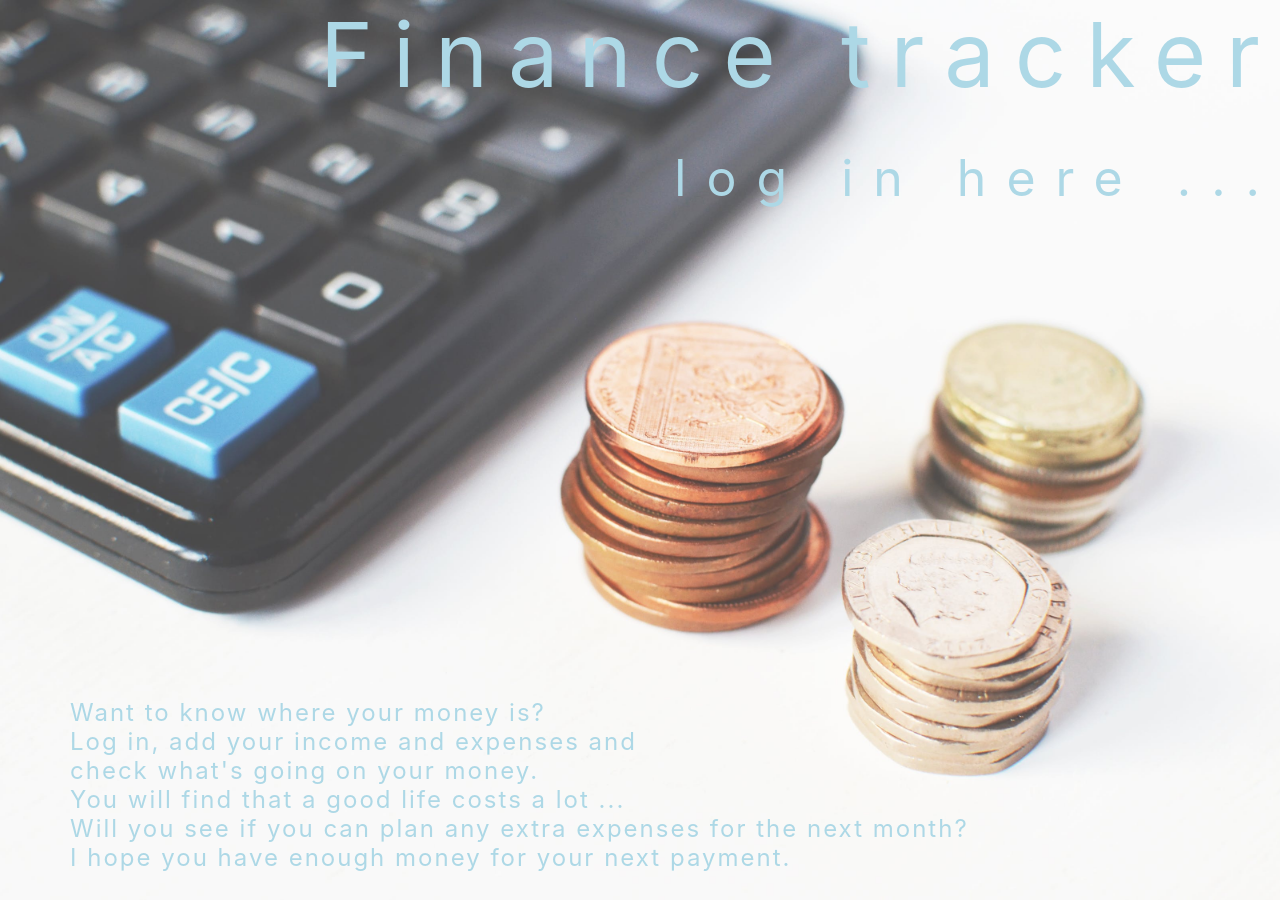
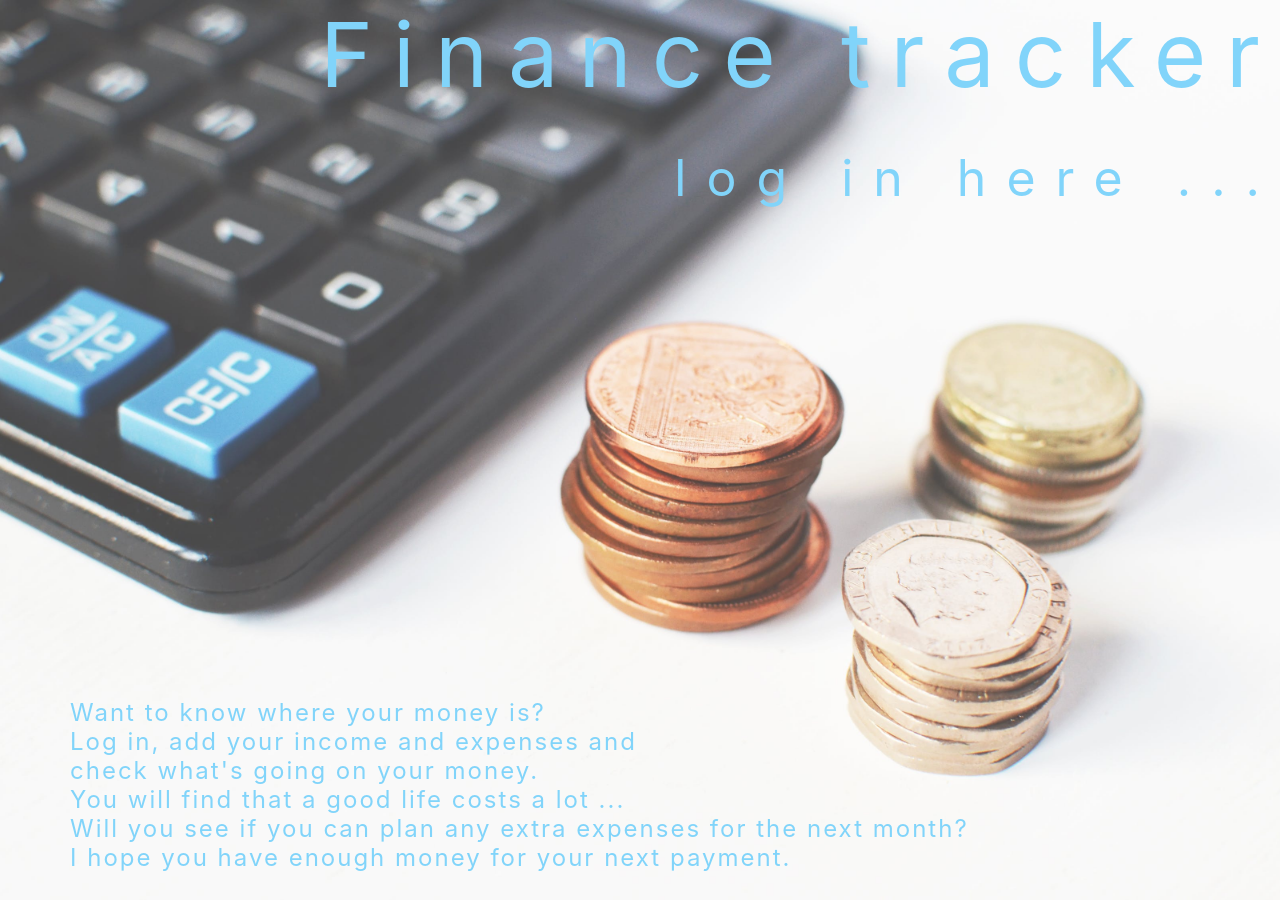
Before and after one commit to darek-giza/financetrackerclient, a React (Create React App) app: page / in a window 1280 px wide. Built offline with nearby package versions, Linux system fonts and the light colour scheme.

Commit message:
Change color of home page

```diff
--- a/src/Home.js
+++ b/src/Home.js
@@ -1,6 +1,7 @@
 import React, { Component } from 'react';
 import { withStyles } from '@material-ui/styles';
 import Link from '@material-ui/core/Link';
+import lightblue from '@material-ui/core/colors/lightBlue'
 
 const styles = {
   intro:{
@@ -9,7 +10,8 @@ const styles = {
     backgroundImage: 'url(' +require('./Images/intro_image.jpg')+')',
     backgroundSize: 'cover',
     backgroundPosition: 'center',
-    color:'lightblue',
+    color:lightblue[200],
+    //
     letterSpacing:'20px',
     fontSize:'90px',
     textAlign:'right',
```
